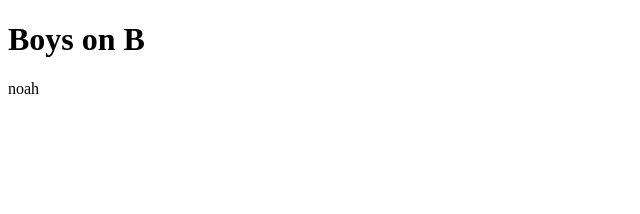
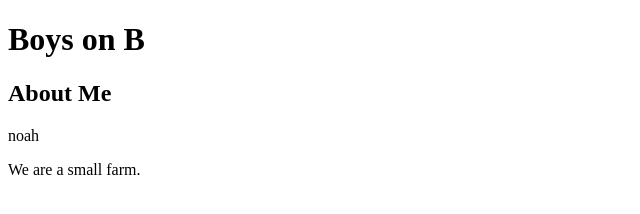
Before and after one commit to jennifervlieger/html101, a website: page index.html in a window 1280 px wide. Shown: the whole page, without its empty margins (0-640 px from the left). Drawn offline with Linux system fonts and the light colour scheme.

Commit message:
added about me

```diff
--- a/index.html
+++ b/index.html
@@ -8,6 +8,8 @@
     <header>
       <h1>Boys on B</h1>
     </header>
+    <h2>About Me</h2>
     <p>noah</p>
+    <p>We are a small farm.</p>
   </body>
 </html>
```
